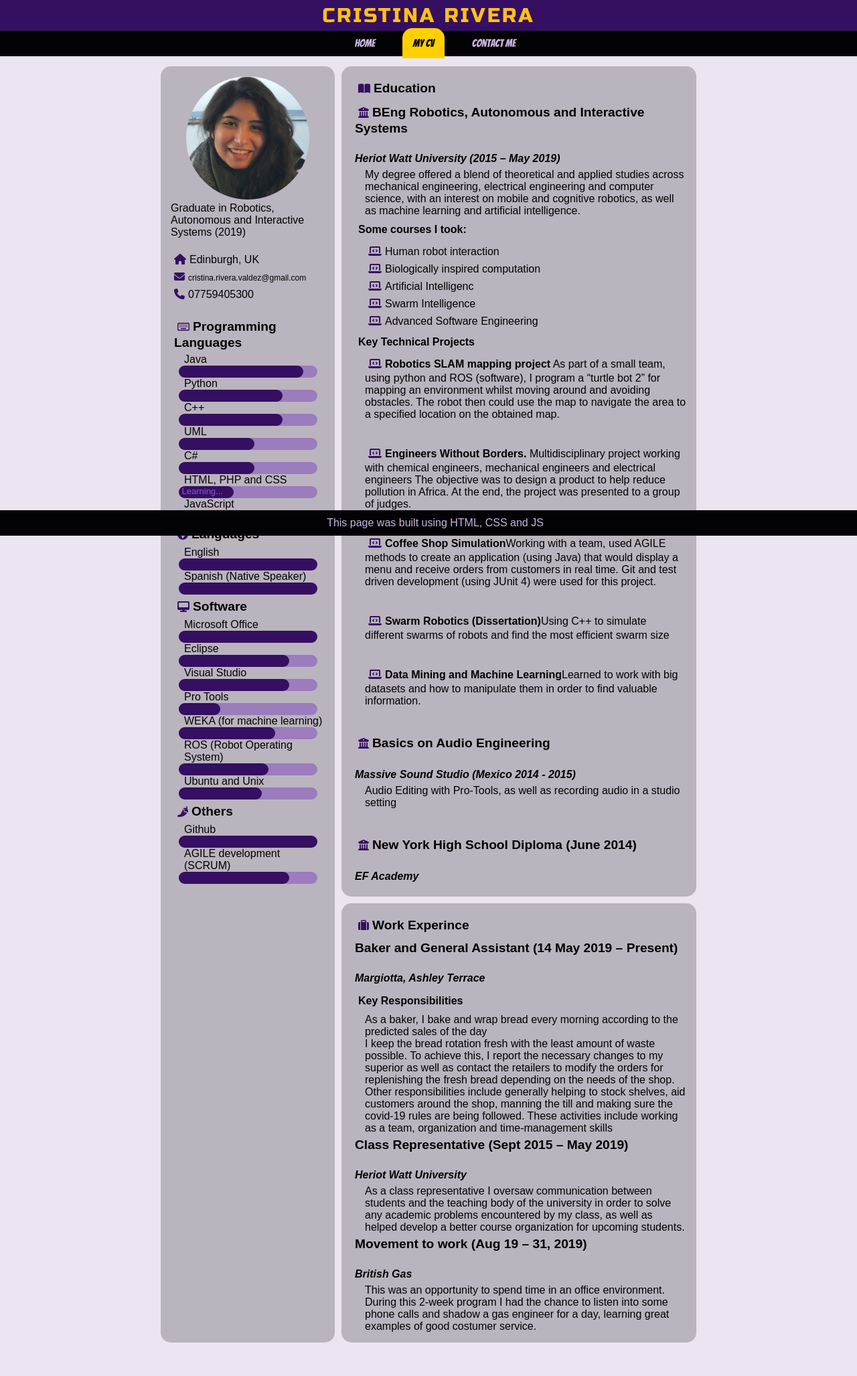
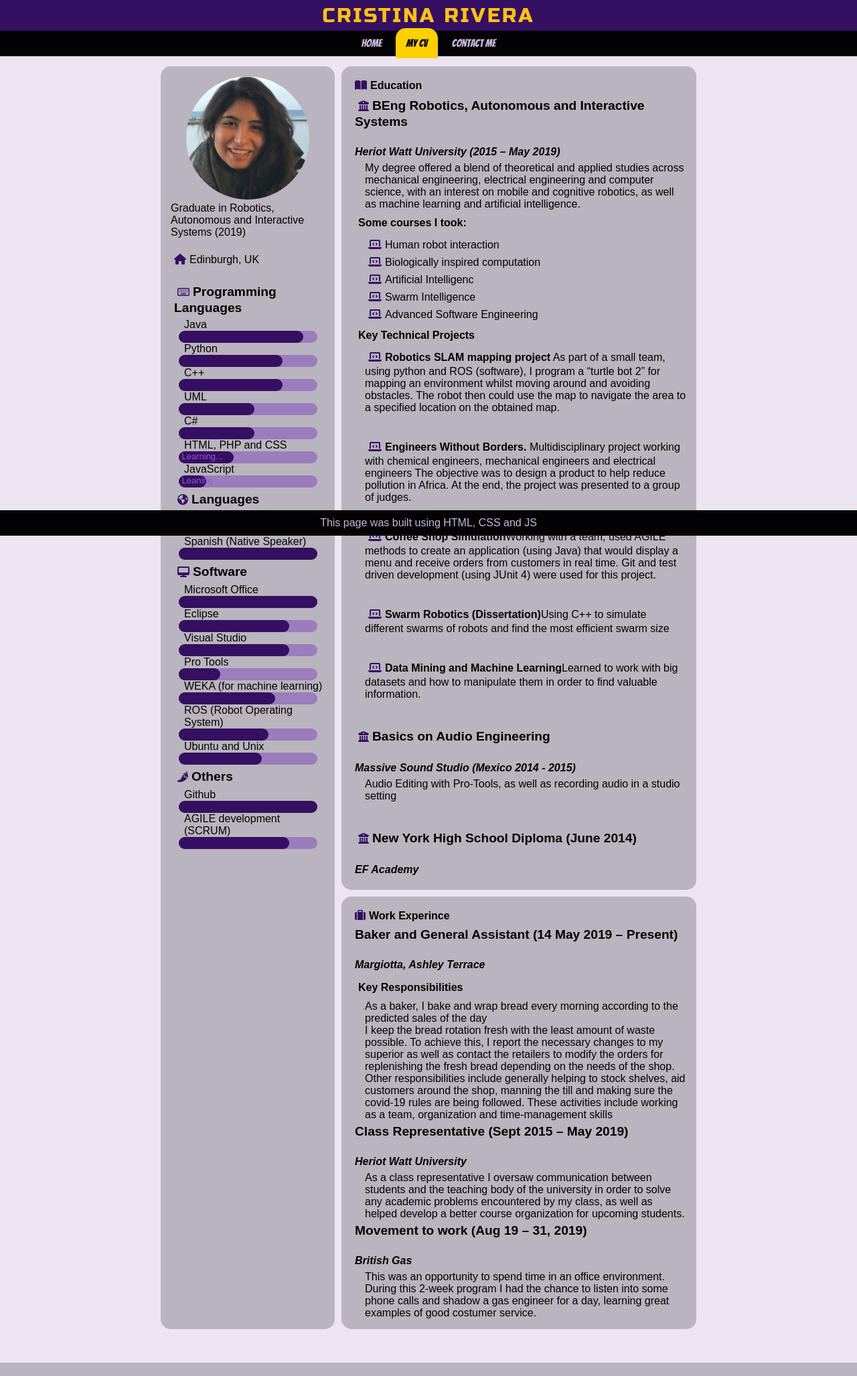
Before and after one commit to CristinaRiveraV/CristinaRiveraV.github.io, a PHP site: page /cv.htm in a window 1280 px wide. Shown: the whole page at 67% size. Run offline with PHP 8.4, Linux system fonts and the light colour scheme; some libraries are stand-ins or nearby versions.

Commit message:
cv small changes

```diff
--- a/cv.htm
+++ b/cv.htm
@@ -68,8 +68,6 @@
       <div class="intro">
         <p>Graduate in Robotics, Autonomous and Interactive Systems (2019)</p><br>
         <p class="contact loc"><i class="fa fa-home"></i>Edinburgh, UK</p>
-        <p class="contact email"><i class="fa fa-envelope"></i>cristina.rivera.valdez@gmail.com</p>
-        <p class="contact phone"><i class="fa fa-phone"></i>07759405300</p>
       </div><br>
 
       <link rel="stylesheet" href="/styles/skills.css">
--- a/styles/cv.css
+++ b/styles/cv.css
@@ -55,18 +55,18 @@
   padding: 5px;
 }
   /*Headers*/
-.cv h3, .cv h2{
+.cv_container h3{
   padding: 5px;
   font-size: larger;
 }
-.cv h4{
+.cv_container h4{
   padding: 10px;
 }
   /*text*/
-.cv p, .cv li{
+.cv_container p, .cv_container li{
     padding-left: 20px;
   }
-.cv ul li{
+.cv_container ul li{
   list-style-type:none;
 
 }
```
Also changed, not shown: styles/myfirststyle.css (+2 -5 lines).
